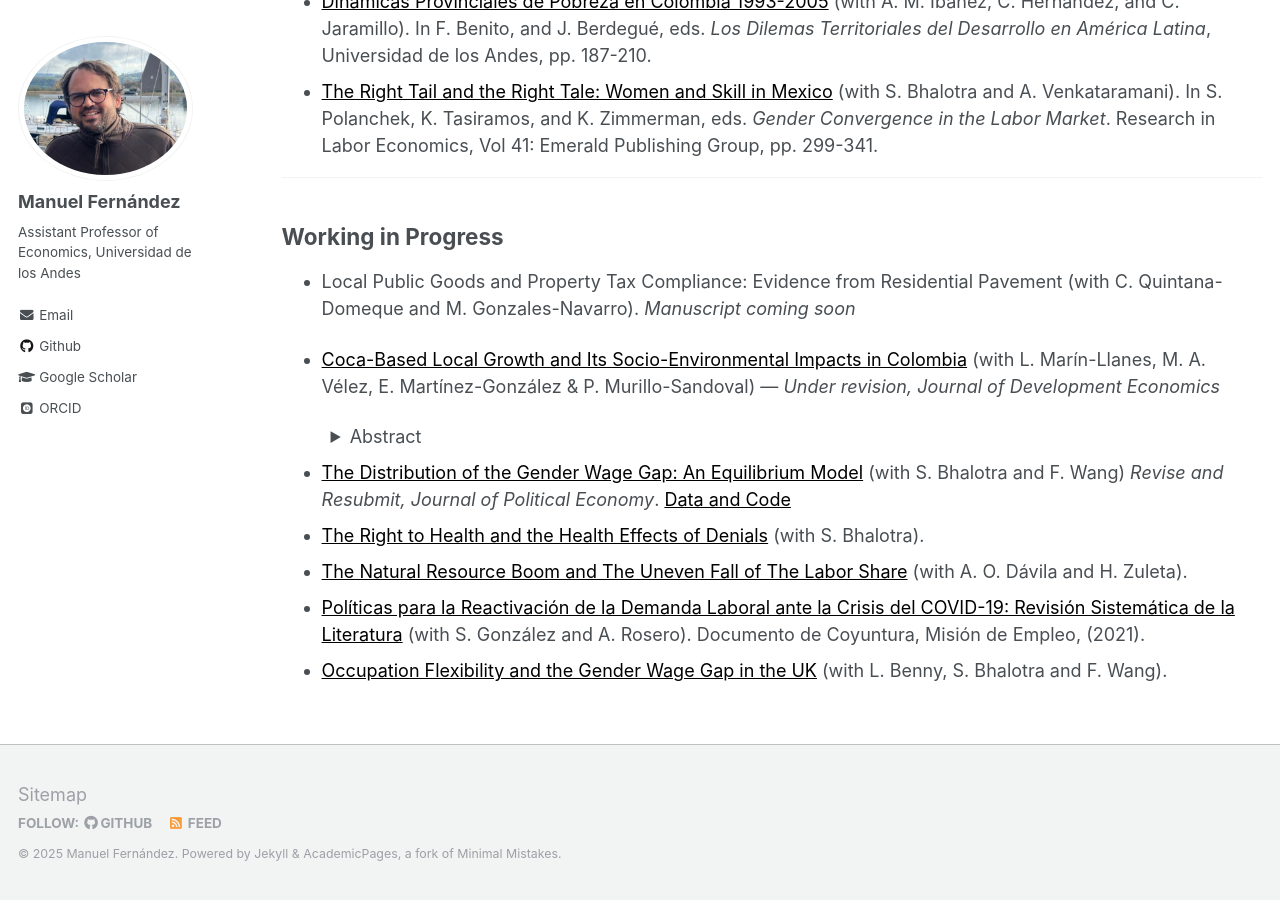
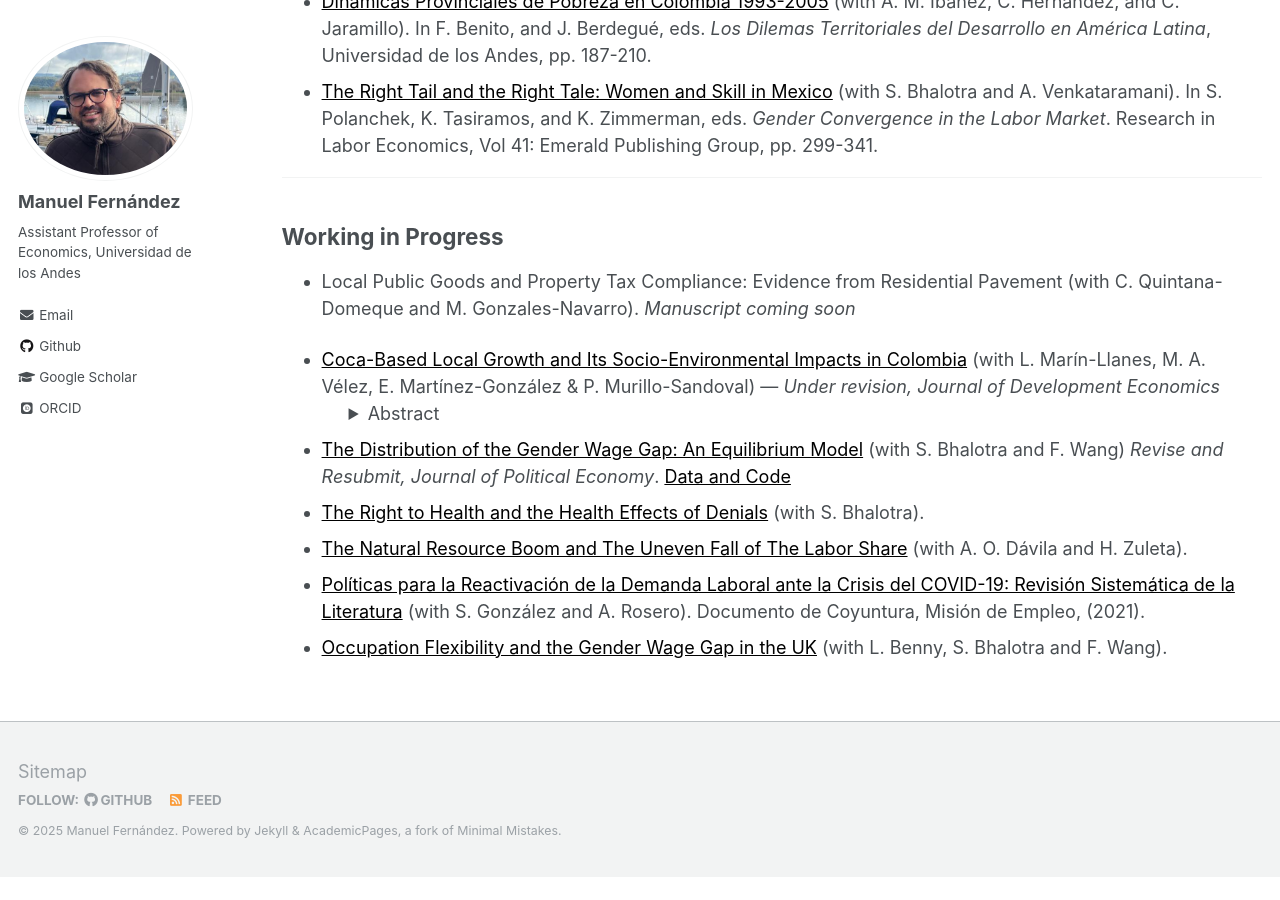
Before and after one commit to man-fern/man-fern.github.io, a Jekyll site: the page built from _pages/research.md, in a window 1280 px wide and 900 px high, scrolled down 934 px. Built offline with Jekyll 4.4.1, drawn with Linux system fonts in a browser that asks for light colours; some web fonts are replaced; after the commit the page ends 1811 px from its top, so only the background shows below that.

Commit message:
Abstract

```diff
--- a/_pages/research.md
+++ b/_pages/research.md
@@ -35,8 +35,7 @@ redirect_from:
 
 * [Coca-Based Local Growth and Its Socio-Environmental Impacts in Colombia](/files/Marin-Fernandez-Velez-Martinez-Murillo-coca-based-local-growth-2025.pdf){:style="color:black;text-decoration:underline"}
   (with L. Marín-Llanes, M. A. Vélez, E. Martínez-González & P. Murillo-Sandoval) — *Under revision, Journal of Development Economics*
-
-  <details style="display:inline-block;margin-left:0.5rem;">
+  <details style="display:inline-block;margin-left:1.5rem;">
     <summary><span class="circle">Abstract</span></summary>
     <blockquote>
       <p><strong>Abstract:</strong> …</p>
```
